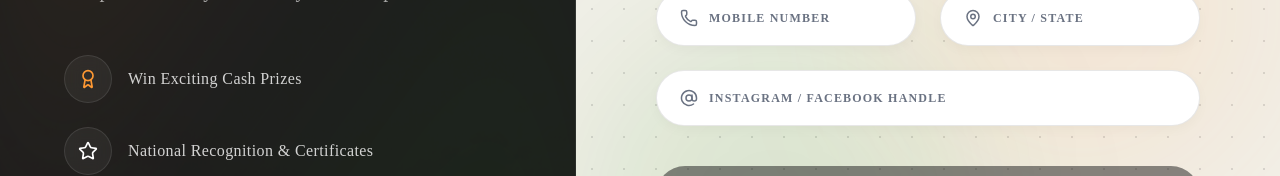
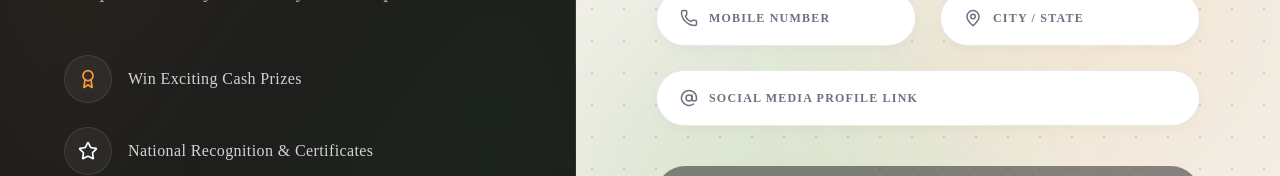
Before and after one commit to akashprocodes/GENZ-WITH-THE-NATION, a Next.js app: page /submit in a window 1280 px wide. Shown: the part 455-631 px from the top of the page. Built offline with nearby package versions, Linux system fonts and the light colour scheme; no server answers.

Commit message:
style: update social handle placeholder text

```diff
--- a/src/app/submit/page.tsx
+++ b/src/app/submit/page.tsx
@@ -295,7 +295,7 @@ export default function SubmitPage() {
                       value={socialHandle}
                       onChange={e => setSocialHandle(e.target.value)}
                       disabled={status === 'SUBMITTING' || status === 'UPLOADING'}
-                      placeholder="INSTAGRAM / FACEBOOK HANDLE"
+                      placeholder="SOCIAL MEDIA PROFILE LINK"
                       className="w-full bg-white border border-[#1A1A1A]/10 rounded-full pl-[52px] pr-6 py-[18px] text-[12px] font-bold tracking-[0.1em] text-[#1A1A1A] placeholder-gray-500 focus:bg-white focus:border-[#1A1A1A]/30 focus:ring-4 focus:ring-black/5 outline-none transition-all disabled:opacity-50 hover:border-[#1A1A1A]/20 shadow-[0_4px_12px_rgba(0,0,0,0.03)]"
                     />
                   </div>
```
